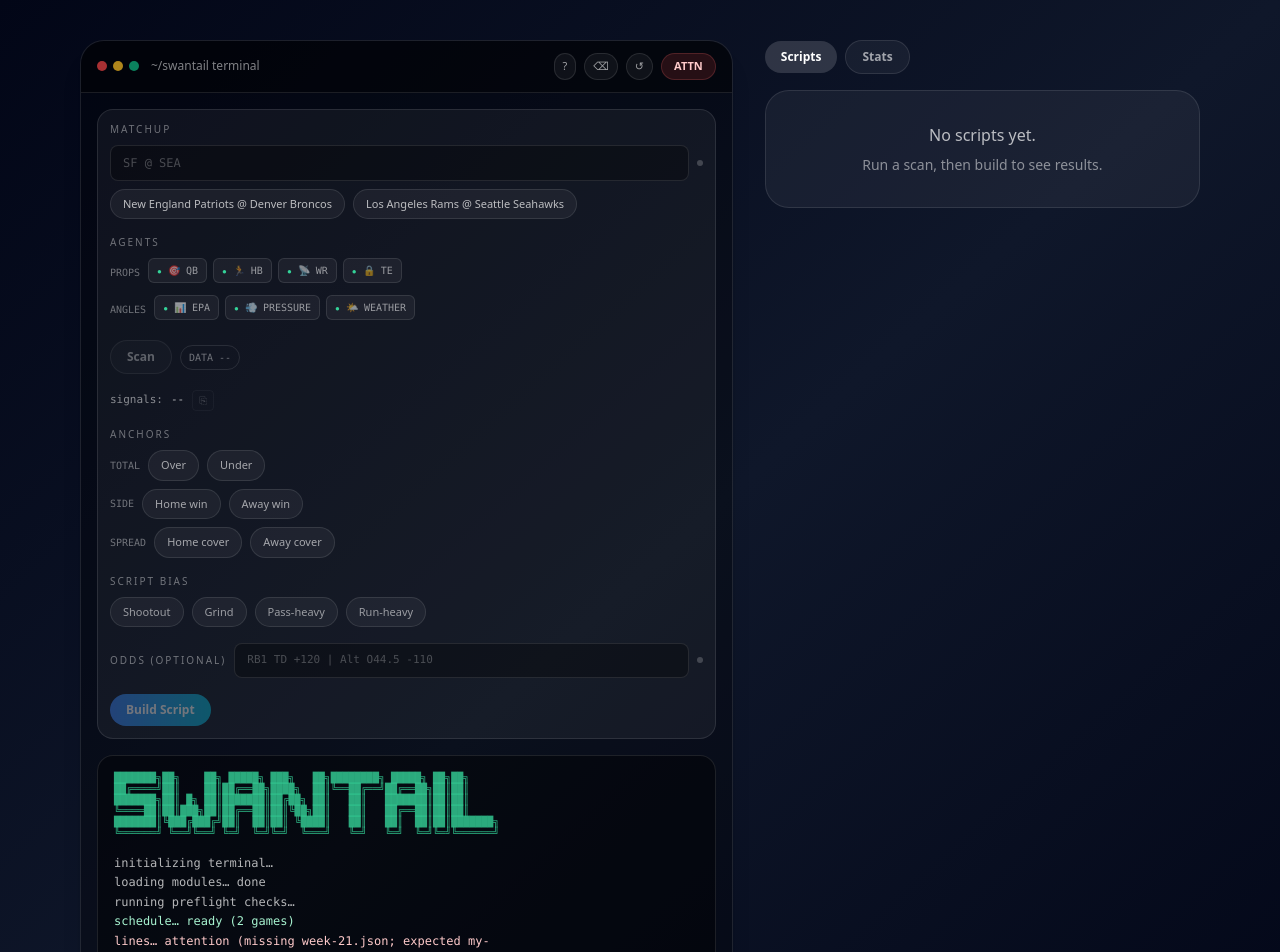
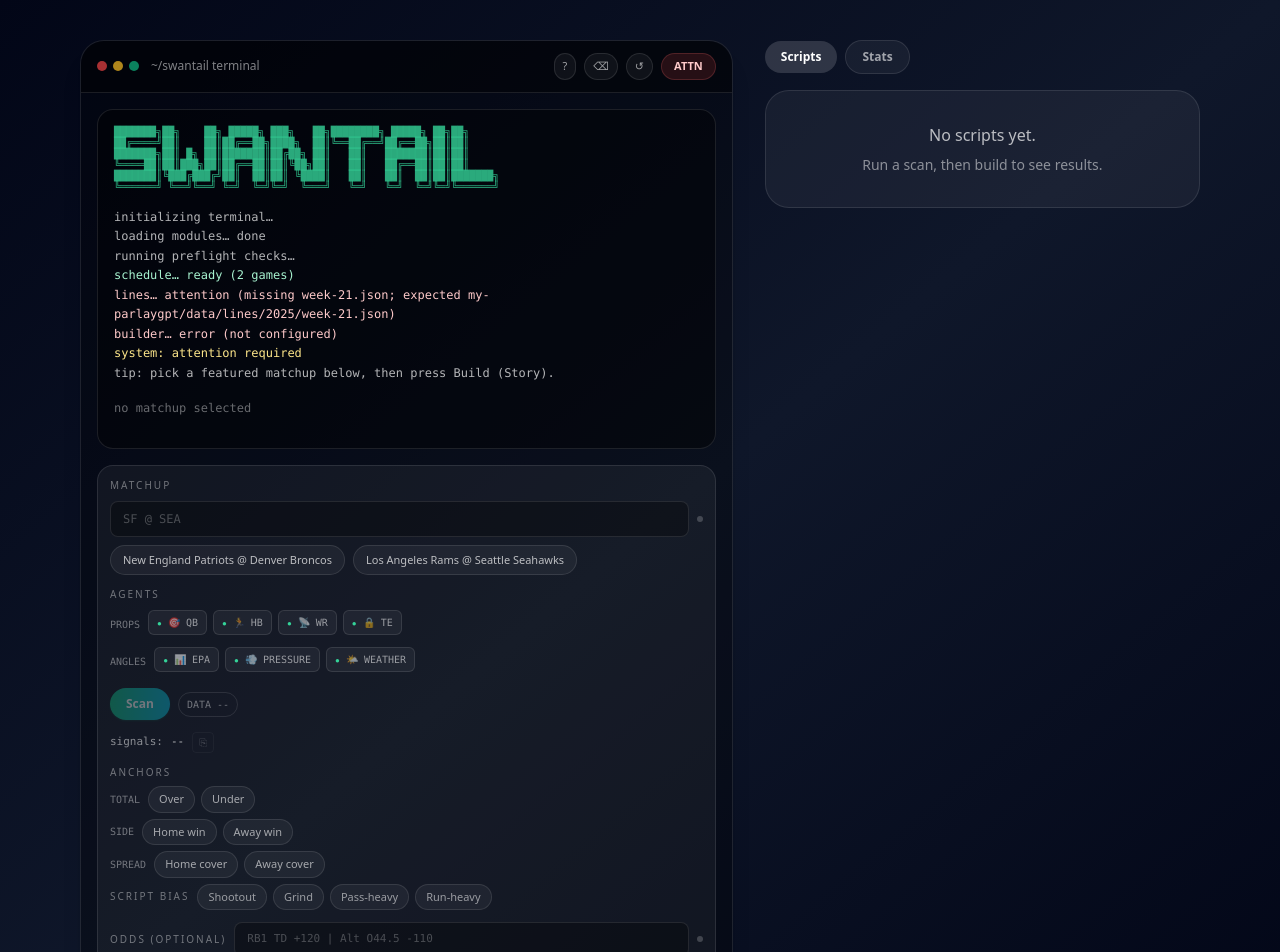
Before and after one commit to KingJoefa/AFBParley, a Next.js app: page / in a window 1280 px wide. Shown: the top 952 px of the page. Built offline with nearby package versions, Linux system fonts and the light colour scheme.

Commit message:
Refocus terminal and compress execution stack

```diff
--- a/components/SwantailTerminalPanel.tsx
+++ b/components/SwantailTerminalPanel.tsx
@@ -574,9 +574,33 @@ export default function SwantailTerminalPanel(props: {
         </div>
       </div>
 
-      {/* execution context */}
+      {/* terminal + execution context */}
       <div className="grid gap-4 p-4">
-        <div className="grid gap-4 rounded-2xl border border-white/10 bg-white/5 p-3">
+        <div
+          ref={scrollerRef}
+          className="h-[340px] overflow-auto rounded-2xl border border-white/10 bg-black/40 p-4 font-mono text-[12px] leading-relaxed"
+        >
+          {/* ASCII Art Logo */}
+          <pre className="mb-4 text-[10px] leading-[1.1] text-emerald-400/80 select-none">
+{`███████╗██╗    ██╗ █████╗ ███╗   ██╗████████╗ █████╗ ██╗██╗
+██╔════╝██║    ██║██╔══██╗████╗  ██║╚══██╔══╝██╔══██╗██║██║
+███████╗██║ █╗ ██║███████║██╔██╗ ██║   ██║   ███████║██║██║
+╚════██║██║███╗██║██╔══██║██║╚██╗██║   ██║   ██╔══██║██║██║
+███████║╚███╔███╔╝██║  ██║██║ ╚████║   ██║   ██║  ██║██║███████╗
+╚══════╝ ╚══╝╚══╝ ╚═╝  ╚═╝╚═╝  ╚═══╝   ╚═╝   ╚═╝  ╚═╝╚═╝╚══════╝`}
+          </pre>
+          {buffer.map(line => (
+            <div key={line.id} className={fmtTone(line.tone)}>{line.text}</div>
+          ))}
+          <div className="mt-4 text-white/40">
+            {matchup.trim() ? `current matchup: ${matchup}` : 'no matchup selected'}
+            {anchors.length ? ` • anchors: ${anchors.join(' + ')}` : ''}
+            {scriptBias.length ? ` • bias: ${scriptBias.join(', ')}` : ''}
+            {angles.length ? ` • signals: ${angles.length}` : ''}
+          </div>
+        </div>
+
+        <div className="grid gap-3 rounded-2xl border border-white/10 bg-white/5 p-3">
           <div className="grid gap-2">
             <div className="text-[10px] uppercase tracking-[0.2em] text-white/40">Matchup</div>
             <div className="flex items-center gap-2">
@@ -706,7 +730,7 @@ export default function SwantailTerminalPanel(props: {
               type="button"
               onClick={onScanClick}
               disabled={!canAct || !selectedAgents.length || (analysisMeta?.status === 'scanning')}
-              className="rounded-full border border-white/15 bg-white/5 px-4 py-2 text-xs font-semibold text-white/80 hover:bg-white/10 disabled:cursor-not-allowed disabled:opacity-40"
+              className="rounded-full bg-gradient-to-r from-emerald-500 to-cyan-500 px-4 py-2 text-xs font-semibold text-white shadow-sm shadow-emerald-500/20 disabled:cursor-not-allowed disabled:opacity-40"
             >
               {analysisMeta?.status === 'scanning' ? 'Scanning…' : 'Scan'}
             </button>
@@ -730,13 +754,13 @@ export default function SwantailTerminalPanel(props: {
             </button>
           </div>
 
-          <div className="grid gap-2">
+          <div className="grid gap-1.5">
             <div className="text-[10px] uppercase tracking-[0.2em] text-white/40">Anchors</div>
-            <div className="grid gap-2">
+            <div className="grid gap-1.5">
               {anchorGroups.map(group => (
                 <div key={group.id} className="flex items-center gap-2">
                   <span className="text-[10px] font-mono text-white/40">{group.label}</span>
-                  <div className="flex flex-wrap gap-2">
+                  <div className="flex flex-wrap gap-1.5">
                     {group.options.map(option => {
                       const isSelected = anchors.includes(option.label)
                       const groupSelected = group.options.some(item => anchors.includes(item.label))
@@ -747,7 +771,7 @@ export default function SwantailTerminalPanel(props: {
                           type="button"
                           onClick={() => toggleAnchor(group.id, option.label)}
                           disabled={isDisabled}
-                          className={`rounded-full border px-3 py-1.5 text-[11px] font-medium transition ${
+                          className={`rounded-full border px-2.5 py-1 text-[11px] font-medium transition ${
                             isSelected
                               ? 'border-emerald-400/30 bg-emerald-500/10 text-emerald-200'
                               : 'border-white/10 bg-white/5 text-white/60 hover:text-white/80'
@@ -761,11 +785,9 @@ export default function SwantailTerminalPanel(props: {
                 </div>
               ))}
             </div>
-          </div>
-
-          <div className="grid gap-2">
-            <div className="text-[10px] uppercase tracking-[0.2em] text-white/40">Script Bias</div>
-            <div className="flex flex-wrap gap-2">
+            <div className="flex items-center gap-2">
+              <span className="text-[10px] uppercase tracking-[0.2em] text-white/40">Script Bias</span>
+              <div className="flex flex-wrap gap-1.5">
                 {scriptBiasOptions.map(option => {
                   const isSelected = scriptBias.includes(option)
                   return (
@@ -773,7 +795,7 @@ export default function SwantailTerminalPanel(props: {
                       key={option}
                       type="button"
                       onClick={() => toggleBias(option)}
-                    className={`rounded-full border px-3 py-1.5 text-[11px] font-medium transition ${
+                      className={`rounded-full border px-2.5 py-1 text-[11px] font-medium transition ${
                         isSelected
                           ? 'border-white/20 bg-white/10 text-white'
                           : 'border-white/10 bg-white/5 text-white/55 hover:text-white/75'
@@ -783,6 +805,7 @@ export default function SwantailTerminalPanel(props: {
                     </button>
                   )
                 })}
+              </div>
             </div>
           </div>
 
@@ -820,30 +843,6 @@ export default function SwantailTerminalPanel(props: {
             )}
           </div>
         </div>
-
-        <div
-          ref={scrollerRef}
-          className="h-[340px] overflow-auto rounded-2xl border border-white/10 bg-black/40 p-4 font-mono text-[12px] leading-relaxed"
-        >
-          {/* ASCII Art Logo */}
-          <pre className="mb-4 text-[10px] leading-[1.1] text-emerald-400/80 select-none">
-{`███████╗██╗    ██╗ █████╗ ███╗   ██╗████████╗ █████╗ ██╗██╗
-██╔════╝██║    ██║██╔══██╗████╗  ██║╚══██╔══╝██╔══██╗██║██║
-███████╗██║ █╗ ██║███████║██╔██╗ ██║   ██║   ███████║██║██║
-╚════██║██║███╗██║██╔══██║██║╚██╗██║   ██║   ██╔══██║██║██║
-███████║╚███╔███╔╝██║  ██║██║ ╚████║   ██║   ██║  ██║██║███████╗
-╚══════╝ ╚══╝╚══╝ ╚═╝  ╚═╝╚═╝  ╚═══╝   ╚═╝   ╚═╝  ╚═╝╚═╝╚══════╝`}
-          </pre>
-          {buffer.map(line => (
-            <div key={line.id} className={fmtTone(line.tone)}>{line.text}</div>
-          ))}
-          <div className="mt-4 text-white/40">
-            {matchup.trim() ? `current matchup: ${matchup}` : 'no matchup selected'}
-            {anchors.length ? ` • anchors: ${anchors.join(' + ')}` : ''}
-            {scriptBias.length ? ` • bias: ${scriptBias.join(', ')}` : ''}
-            {angles.length ? ` • signals: ${angles.length}` : ''}
-          </div>
-        </div>
       </div>
     </div>
   )
```
Lines whose indentation alone changed are shown as unchanged.
